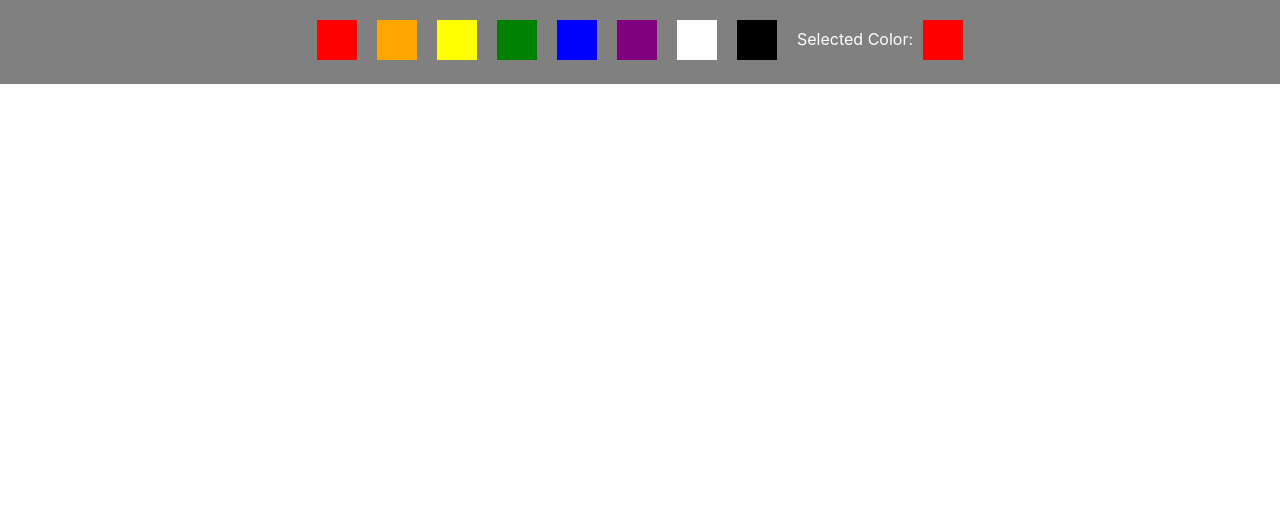
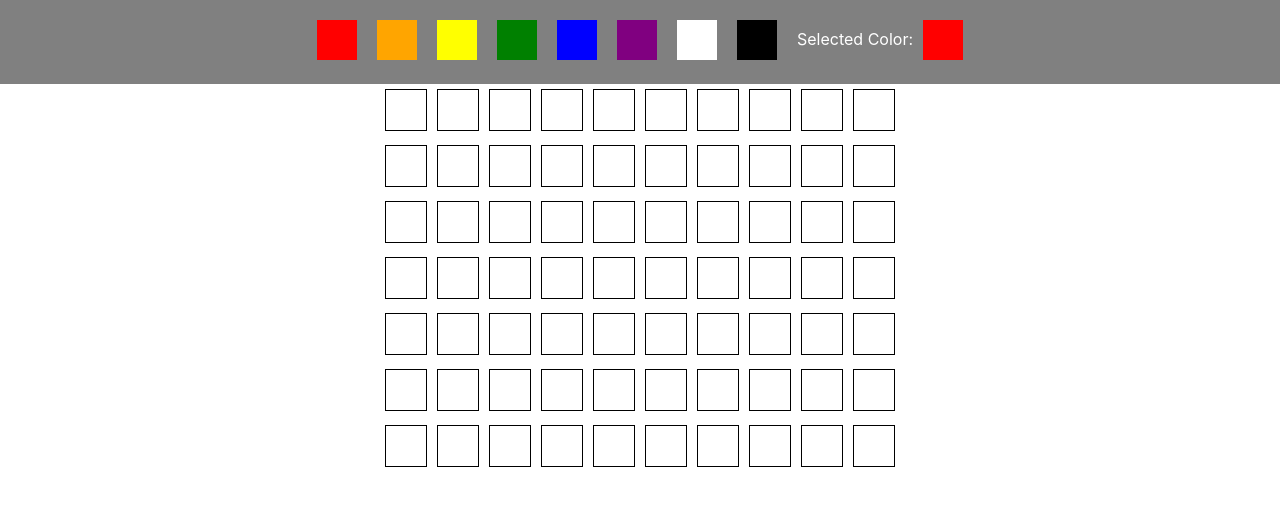
Before and after one commit to chalt0319/Colors, a React (Create React App) app: page / in a window 1280 px wide. Shown: the top 506 px of the page. Built offline with nearby package versions, Linux system fonts and the light colour scheme.

Commit message:
create clickable grid

```diff
--- a/src/App.css
+++ b/src/App.css
@@ -45,6 +45,14 @@
   margin: 10px;
 }
 
+.box {
+  width: 40px;
+  height: 40px;
+  margin: 5px;
+  display: inline-block;
+  border: solid 1px black;
+}
+
 .selected {
   height: 20px;
   display: inline-block;
--- a/src/App.js
+++ b/src/App.js
@@ -1,12 +1,20 @@
 import React, { Component } from 'react';
 import './App.css';
 import Header from './components/header.js'
+import Grid from './components/grid.js'
 
 class App extends Component {
   render() {
     return (
       <div className="App">
         <Header />
+        <Grid />
+        <Grid />
+        <Grid />
+        <Grid />
+        <Grid />
+        <Grid />
+        <Grid />
       </div>
     );
   }
--- /dev/null
+++ b/src/components/grid.js
@@ -0,0 +1,27 @@
+import React, { Component } from 'react';
+import Color from './color.js'
+import SelectedColor from './selected_color.js'
+import GridBox from './gridBox.js'
+
+
+class Grid extends Component {
+
+  render() {
+    return (
+      <div >
+      <GridBox/>
+      <GridBox/>
+      <GridBox/>
+      <GridBox/>
+      <GridBox/>
+      <GridBox/>
+      <GridBox/>
+      <GridBox/>
+      <GridBox/>
+      <GridBox/>
+      </div>
+    );
+  }
+}
+
+export default Grid;
--- /dev/null
+++ b/src/components/gridBox.js
@@ -0,0 +1,31 @@
+import React, { Component } from 'react';
+import { connect } from 'react-redux';
+
+class GridBox extends Component {
+
+  state = {
+    color: "white"
+  }
+
+  handleClick = () => {
+    this.setState({
+      color: this.props.color
+    })
+  }
+
+  render() {
+
+    return (
+      <div className={`${this.state.color} box`} onClick={this.handleClick}>
+      </div>
+    );
+  }
+}
+
+const mapStateToProps = state => {
+  return {
+    color: state,
+  }
+}
+
+export default connect(mapStateToProps)(GridBox)
```
Also changed, not shown: src/components/color.js (+0 -8 lines).
